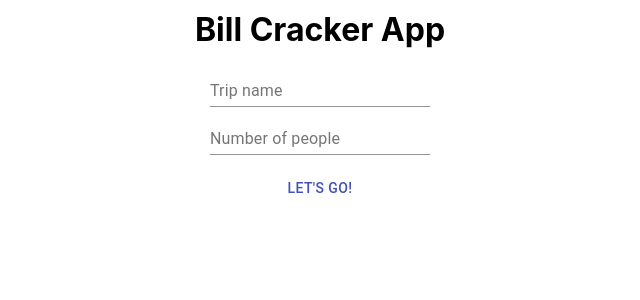
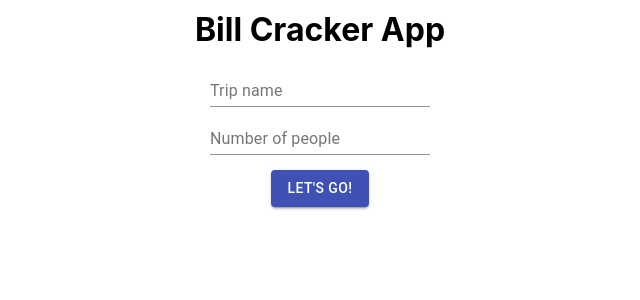
Before and after one commit to giangster/bill-cracker, a React (Create React App) app: page / in a window 1280 px wide. Shown: the top 300 px of the page, without its empty margins (320-960 px from the left). Built offline with nearby package versions, Linux system fonts and the light colour scheme.

Commit message:
first components

```diff
--- /dev/null
+++ b/src/components/CalculatePage.js
@@ -0,0 +1,32 @@
+import React, { Component } from "react";
+import Button from "@material-ui/core/Button";
+
+export default class CalculatePage extends Component {
+  constructor(props) {
+    super(props);
+    this.state = { isStartPage: false, isCalculatePage: true };
+  }
+
+  render() {
+    return (
+      <div>
+        {this.isCalculatePage && (
+          <div>
+            <p>
+              Okay. Let's enter some data before we can calculate your expense!
+            </p>
+            <div style={{ margin: 15 }}>
+              <Button
+                variant="contained"
+                color="primary"
+                onClick={this.props.isStartPage}
+              >
+                &laquo; Back
+              </Button>
+            </div>
+          </div>
+        )}
+      </div>
+    );
+  }
+}
--- a/src/components/StartPage.js
+++ b/src/components/StartPage.js
@@ -1,10 +1,26 @@
 import React, { Component } from "react";
 import TextField from "@material-ui/core/TextField";
 import Button from "@material-ui/core/Button";
+import CalculatePage from "./CalculatePage";
 
 export default class StartPage extends Component {
+  constructor(props) {
+    super(props);
+    this.state = { isStartPage: true, isCalculatePage: false };
+  }
+
+  isCalculatePage = () => {
+    this.setState({ ...this.state, isStartPage: false, isCalculatePage: true });
+  };
+
+  isStartPage = () => {
+    this.setState({ ...this.state, isStartPage: true, isCalculatePage: false });
+  };
+
   render() {
     return (
+      <div>
+        {this.state.isStartPage && (
           <div>
             <div>
               <TextField
@@ -17,8 +33,21 @@ export default class StartPage extends Component {
               <TextField label="Number of people" type="number" />
             </div>
             <div style={{ margin: 15 }}>
-          <Button color="primary">Let's go!</Button>
+              <Button
+                variant="contained"
+                color="primary"
+                onClick={this.isCalculatePage}
+              >
+                Let's go!
+              </Button>
             </div>
+          </div>
+        )}
+        {this.isCalculatePage && (
+          <div>
+            <CalculatePage isStartPage={this.isStartPage} />
+          </div>
+        )}
       </div>
     );
   }
```
Also changed, not shown: 1 other file (tests, documents, lock files or other folders). Lines whose indentation alone changed are shown as unchanged.
